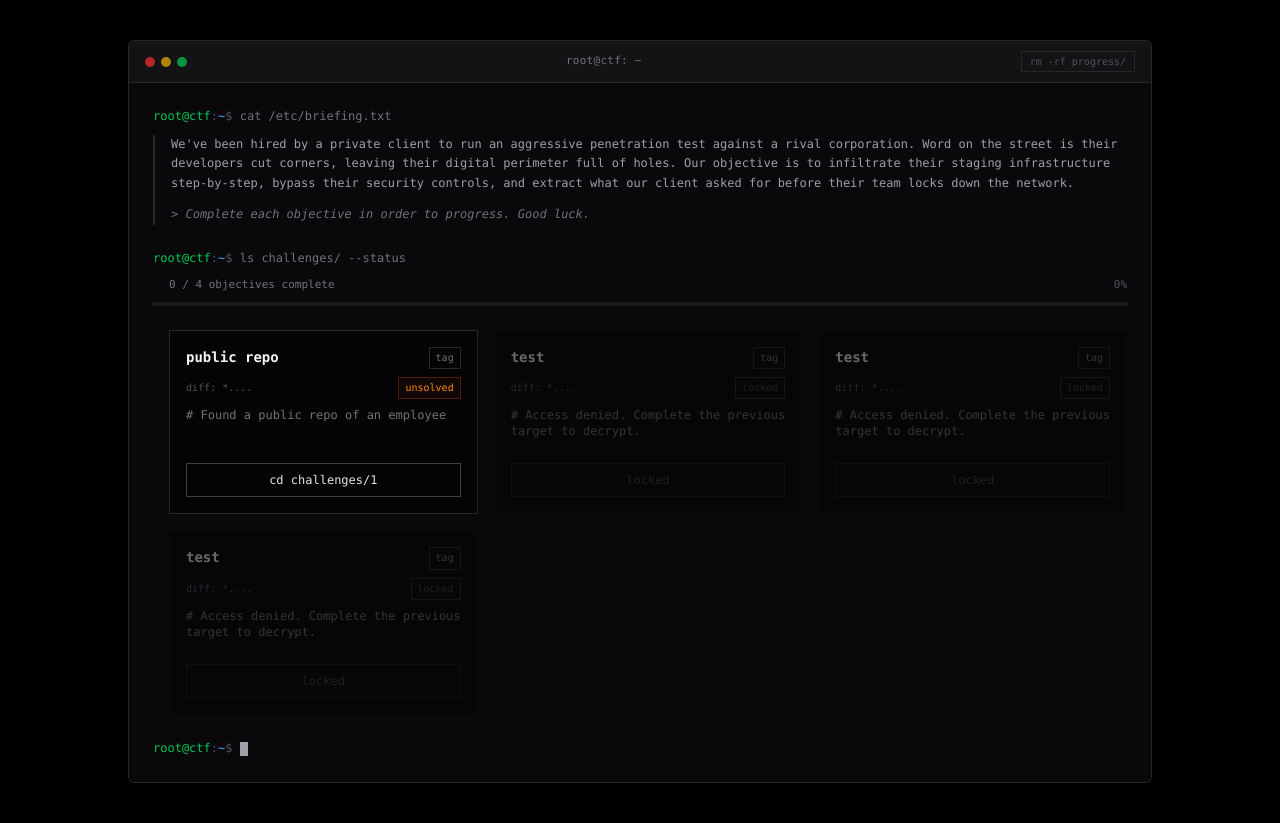
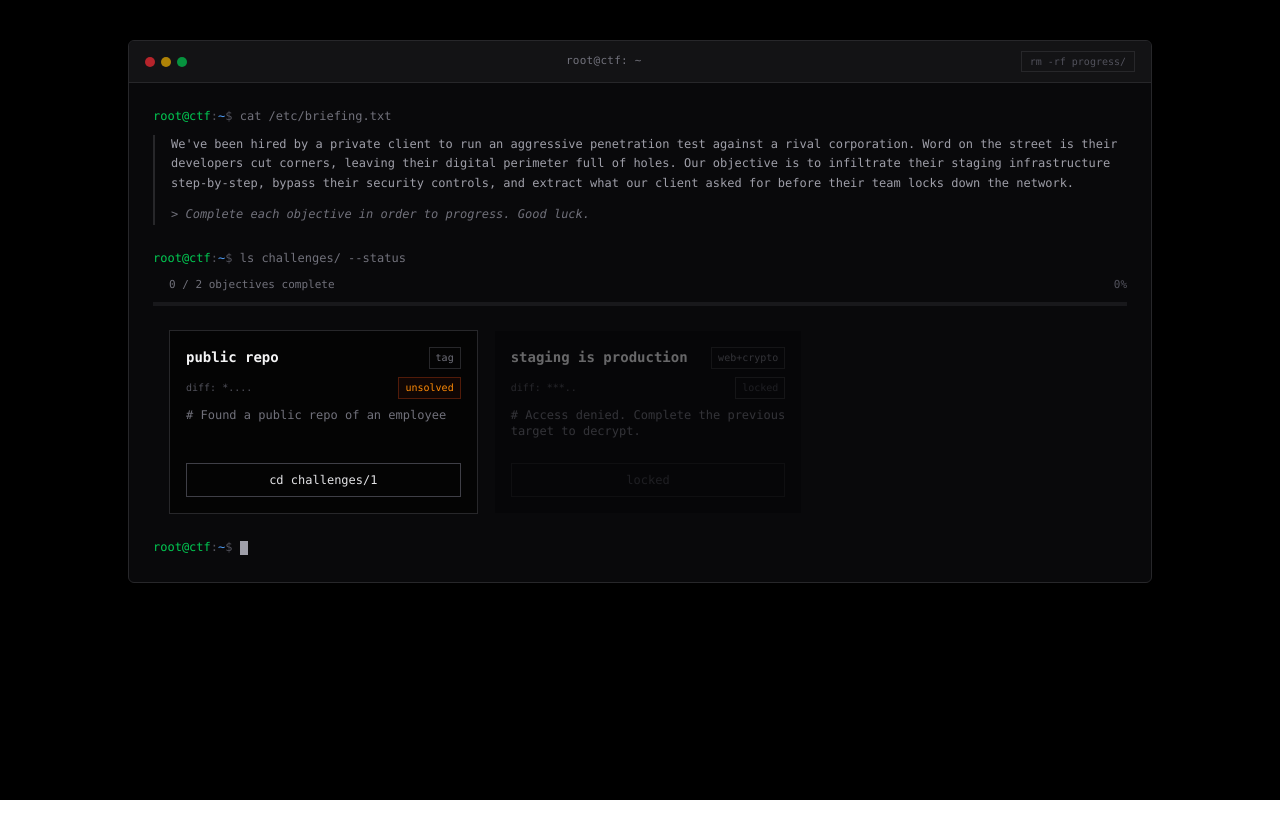
Before and after one commit to heshanthenura/ctf-box, a Next.js app in the folder platform/: page / in a window 1280 px wide. After the commit the page ends 800 px from the top, so only its background shows below. Built offline with nearby package versions, Linux system fonts and the light colour scheme.

Commit message:
feat: add challenge 2 for frontend

```diff
--- a/platform/app/libs/challenges.ts
+++ b/platform/app/libs/challenges.ts
@@ -20,30 +20,13 @@ const challenges: ChallengeType[] = [
   },
   {
     id: 2,
-    title: "Test",
-    preview_description: "asd",
-    difficulty: "EASY",
+    title: "Staging is Production",
+    preview_description:
+      "An admin-only endpoint trusts whatever role is in the JWT",
+    difficulty: "MEDIUM",
     completed: false,
-    tag: "Tag",
-    flag: "CTF{aTKjs9xQ2amL4davR8tN}",
-  },
-  {
-    id: 3,
-    title: "Test",
-    preview_description: "Description",
-    difficulty: "EASY",
-    completed: false,
-    tag: "Tag",
-    flag: "FLAG{test}",
-  },
-  {
-    id: 4,
-    preview_description: "Description",
-    difficulty: "EASY",
-    completed: false,
-    title: "Test",
-    tag: "Tag",
-    flag: "FLAG{test}",
+    tag: "web+crypto",
+    flag: "PT{st4g1ng_1s_pr0ductn_r0le_tru5t_bug}",
   },
 ];
 
--- /dev/null
+++ b/platform/public/challenges/2.md
@@ -0,0 +1,3 @@
+## Stage 2: Staging is Production
+
+The credentials recovered from Stage 1 belong to a developer account on an internal Account Management API. That account can authenticate, but the data you actually want lives behind an admin-only endpoint.
```
